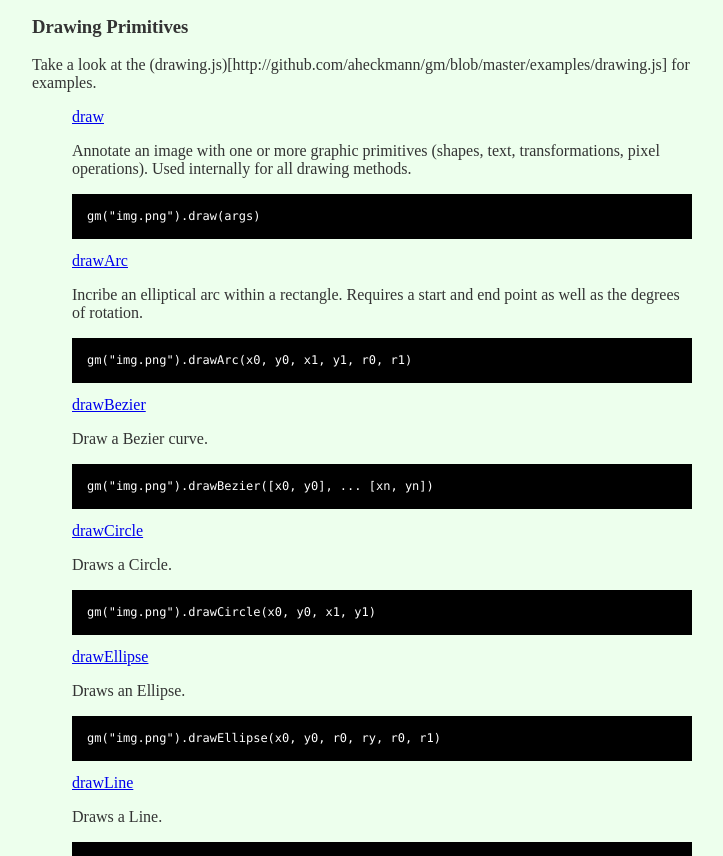
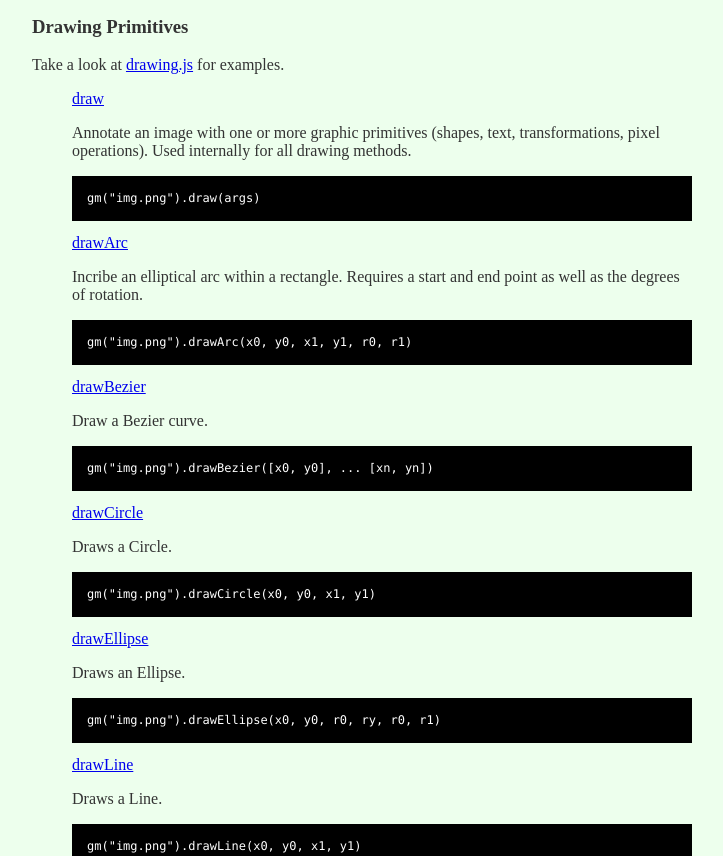
Before and after one commit to aheckmann/gm, a plain HTML site: page index.html in a window 1280 px wide. Shown: the part 7789-8645 px from the top of the page, without its empty margins (298-1021 px from the left). Drawn offline with Linux system fonts and the light colour scheme.

Commit message:
fix link

```diff
--- a/index.html
+++ b/index.html
@@ -330,7 +330,7 @@
         </ul>
       </li>
       <li id="drawing-primitives"><h3>Drawing Primitives</h3>
-        <p>Take a look at the (drawing.js)[http://github.com/aheckmann/gm/blob/master/examples/drawing.js] for examples.</p>
+      <p>Take a look at <a href="http://github.com/aheckmann/gm/blob/master/examples/drawing.js">drawing.js</a> for examples.</p>
         <ul>
           <li id="draw"><a href="http://www.graphicsmagick.org/GraphicsMagick.html#details-draw">draw</a>
             <p>Annotate an image with one or more graphic primitives (shapes, text, transformations, pixel operations). Used internally for all drawing methods.</p>
```
